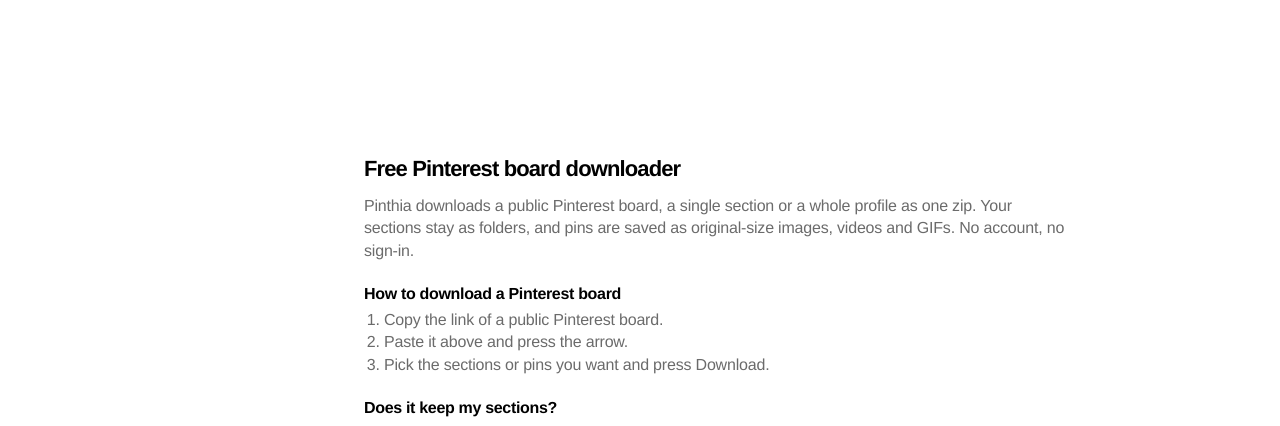
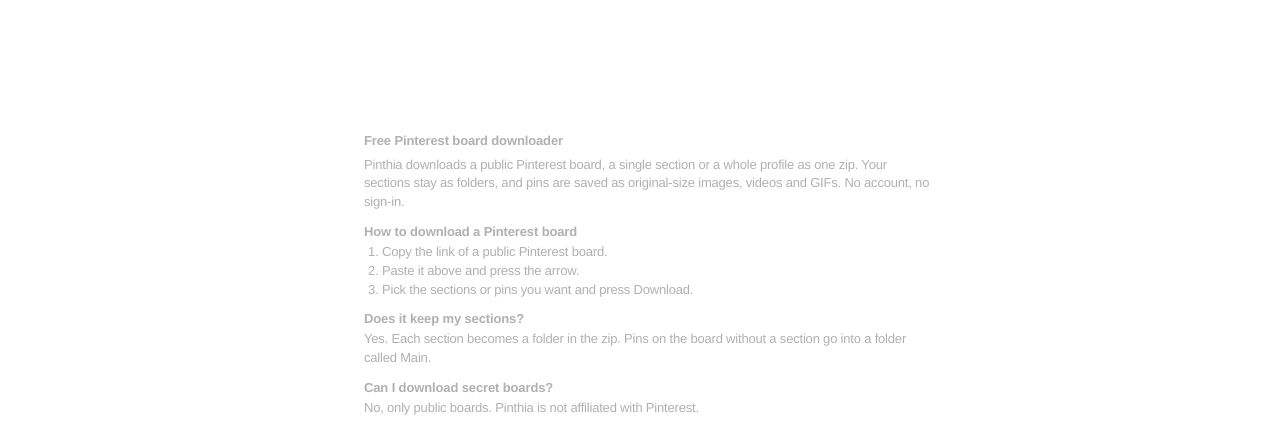
Before and after one commit to Pinthia/pinthia.github.io, a plain HTML site: page index.html in a window 1280 px wide. Shown: the part 356-782 px from the top of the page. Drawn offline with Linux system fonts and the light colour scheme.

Commit message:
Make the SEO info section small and unobtrusive
Co-Authored-By: Claude Sonnet 5.5 <noreply@anthropic.com>

```diff
--- a/index.html
+++ b/index.html
@@ -87,11 +87,11 @@
   .about.on { display: block; }
 
   body.page-other .hero, body.page-other #cabinet, body.page-other #front, body.page-other #info, body.loaded #info { display: none !important; }
-  #info { margin-top: 120px; padding-bottom: 40px; }
-  #info h2 { margin: 0 0 14px; font-weight: 700; font-size: var(--fs-m); letter-spacing: -.04em; line-height: 1.1; }
-  #info h3 { margin: 22px 0 4px; font-weight: 700; font-size: var(--fs-s); letter-spacing: -.02em; }
-  #info p, #info li { margin: 0; color: var(--mid); font-weight: 500; font-size: var(--fs-s); line-height: 1.4; max-width: 44em; }
-  #info ol { margin: 0; padding-left: 20px; }
+  #info { margin-top: 96px; padding-bottom: 24px; }
+  #info h2 { margin: 0 0 6px; font-weight: 700; font-size: 13px; letter-spacing: -.01em; line-height: 1.3; color: var(--gray); }
+  #info h3 { margin: 12px 0 2px; font-weight: 700; font-size: 13px; letter-spacing: -.01em; color: var(--gray); }
+  #info p, #info li { margin: 0; color: var(--gray); font-weight: 500; font-size: 13px; line-height: 1.45; max-width: 44em; }
+  #info ol { margin: 0; padding-left: 18px; }
   .ext { margin-top: 104px; }
   .browser { margin-top: 34px; }
   .browser h3 { margin: 0 0 10px; font-weight: 700; font-size: var(--fs-m); letter-spacing: -.04em; line-height: 1.1; }
@@ -473,8 +473,8 @@
   </div>
 </div>
 
-<script src="engine.js?v=1794911532"></script>
-<script src="app.js?v=1794911532"></script>
+<script src="engine.js?v=1794912064"></script>
+<script src="app.js?v=1794912064"></script>
 <!-- Cloudflare Web Analytics --><script type='module' src='https://static.cloudflareinsights.com/beacon.min.js' data-cf-beacon='{"token": "b272ce9928174f259fd5ad225997c514"}'></script><!-- End Cloudflare Web Analytics -->
 </body>
 </html>
```
Also changed, not shown: 1 other file.
